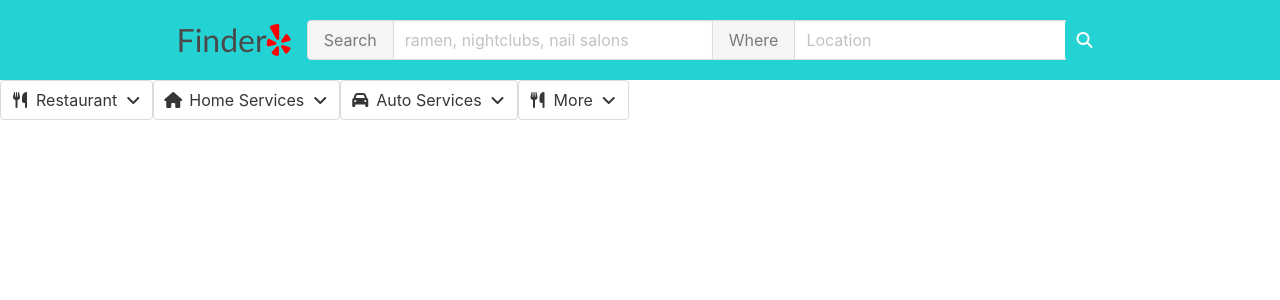
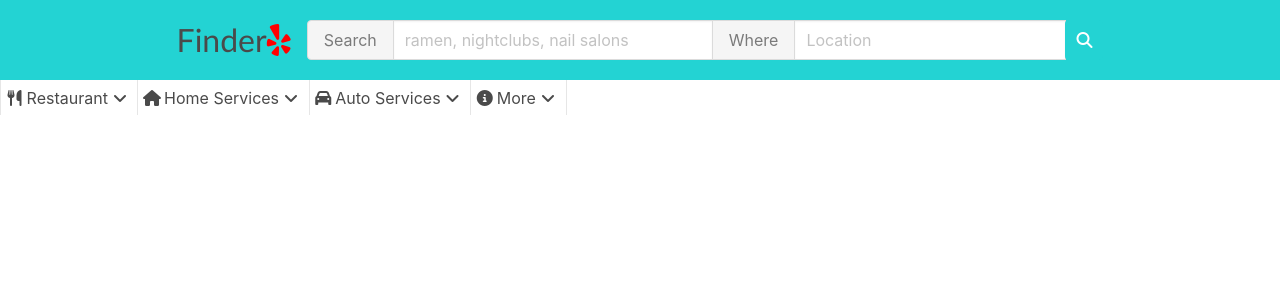
Before and after one commit to Cyeom97/Finder, a React (Create React App) app: page /search in a window 1280 px wide. Shown: the top 300 px of the page. Built offline with nearby package versions, Linux system fonts and the light colour scheme.

Commit message:
added borders to sub nav

```diff
--- a/src/NavBar/SubNav/SubNav.js
+++ b/src/NavBar/SubNav/SubNav.js
@@ -7,7 +7,7 @@ export function SubNav() {
       <SubNavItem label="Restaurant" icon="fa-utensils" />
       <SubNavItem label="Home Services" icon="fa-home" />
       <SubNavItem label="Auto Services" icon="fa-car" />
-      <SubNavItem label="More" icon="fa-utensils" />
+      <SubNavItem label="More" icon="fa-info-circle" showRightBorder />
     </div>
   )
 }
--- a/src/NavBar/SubNav/SubNavItem/SubNavItem.js
+++ b/src/NavBar/SubNav/SubNavItem/SubNavItem.js
@@ -1,11 +1,13 @@
 import React from 'react'
+import styles from './SubNavItem.module.css'
 
 export function SubNavItem(props) {
+  const borderClass = props.showRightBorder ? styles['right-border'] : ''
   return (
     <div className="dropdown is-hoverable">
       <div className="dropdown-trigger">
-        <button
-          className="button"
+        <div
+          className={`${styles['sub-nav-item']} ${borderClass}`}
           aria-haspopup="true"
           aria-controls="dropdown-menu4"
         >
@@ -16,7 +18,7 @@ export function SubNavItem(props) {
           <span className="icon is-small">
             <i className="fas fa-angle-down" aria-hidden="true"></i>
           </span>
-        </button>
+        </div>
       </div>
       <div className="dropdown-menu" id="dropdown-menu4" role="menu">
         <div className="dropdown-content">
--- a/src/NavBar/SubNav/SubNavItem/SubNavItem.module.css
+++ b/src/NavBar/SubNav/SubNavItem/SubNavItem.module.css
@@ -0,0 +1,14 @@
+.sub-nav-item {
+    padding: .35rem;
+    display: flex;
+    align-items: center;
+    border-left: 1px solid rgb(230, 230, 230);
+}
+
+.sub-nav-item > * {
+    margin-right: 4px;
+}
+
+.right-border {
+    border-right: 1px solid rgb(230, 230, 230);
+}
```
